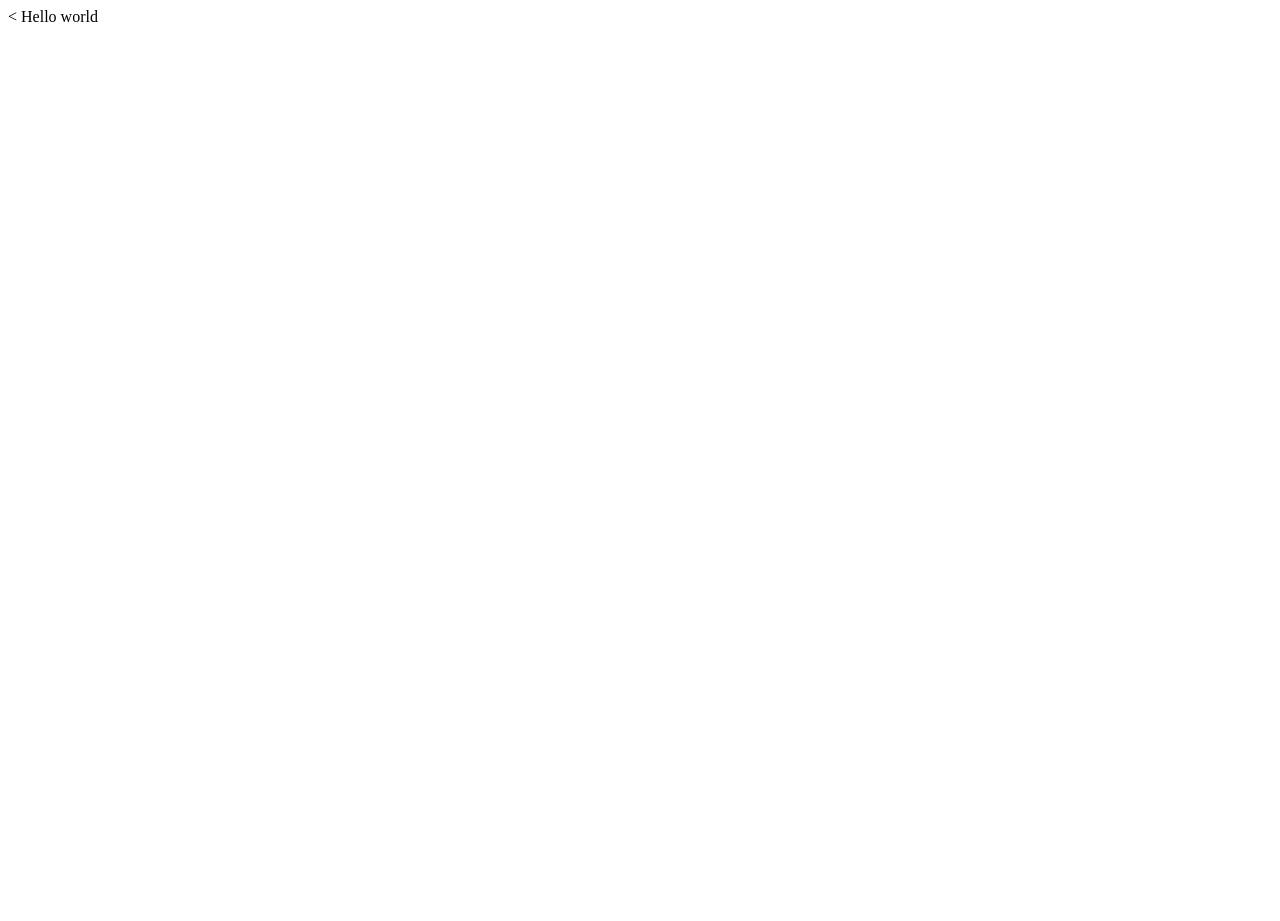
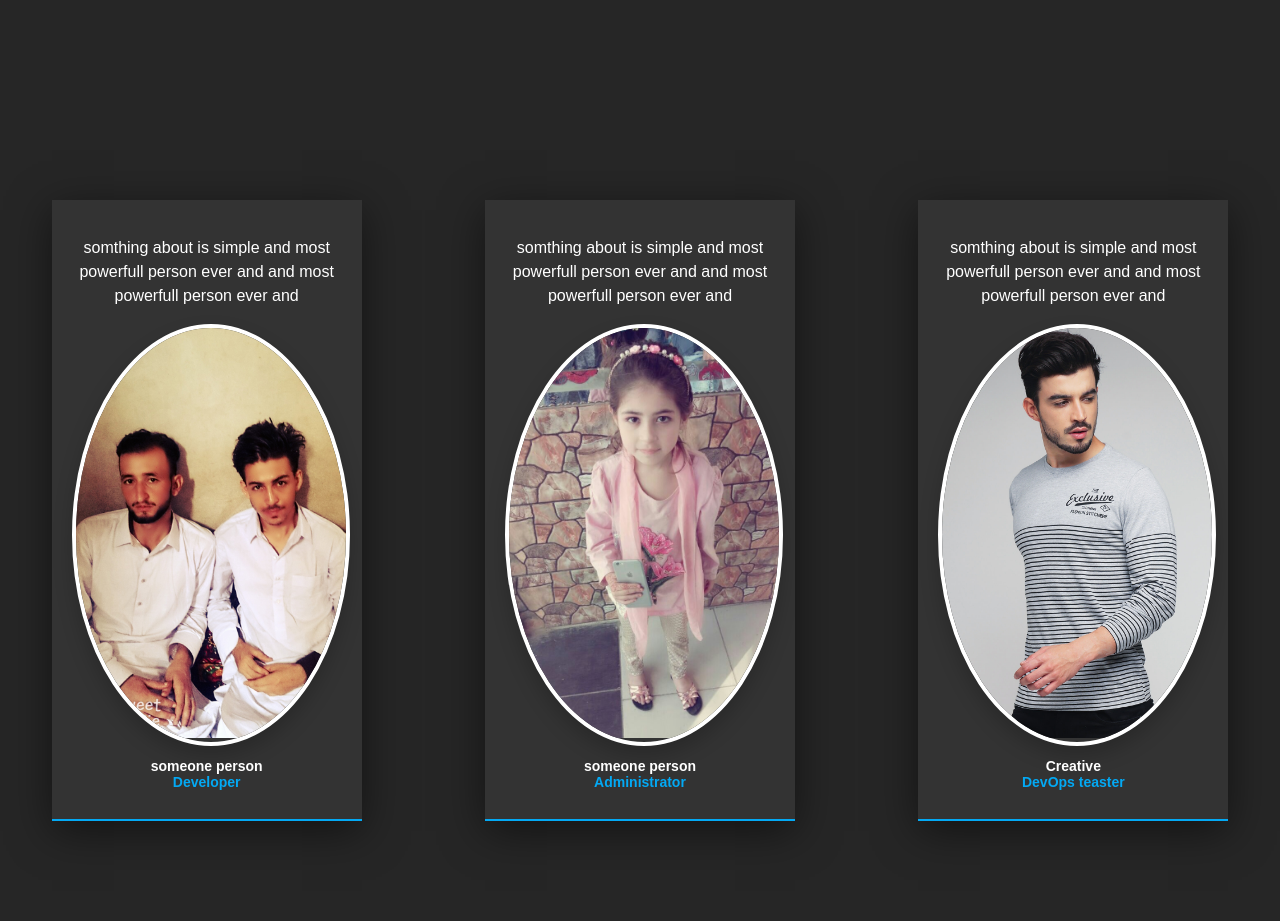
Before and after one commit to Asad-ullah1/Hellow_world, a plain HTML site: page Hellow_fist.html in a window 1280 px wide. Before the commit the page ends 800 px from the top, so only its background shows below. Drawn offline with Linux system fonts and the light colour scheme.

Commit message:
cards_updation

```diff
--- a/Hellow_fist.html
+++ b/Hellow_fist.html
@@ -1,9 +1,58 @@
-<<!DOCTYPE html>
-<html lang="en">
-  <head>
-    <title>first</title>
-  </head>
-  <body>
-    Hello world
-  </body>
+<!DOCTYPE html>
+<html>
+<head>
+	<meta charset="utf-8">
+	<meta name="viewport" content="width=device-width, initial-scale=1.0">
+	<title> test card</title>
+	<link rel="stylesheet" type="text/css" href="book.css">
+</head>
+<body>
+<div class="test">
+	<div class="card">
+		<div class="layer"></div>
+		<div class="content">
+			<p> somthing about is simple and most powerfull person
+				ever and and most powerfull person
+				ever and</p>
+			<div class="image">
+			<img src="a1.jpg" height="410px">
+
+		</div>
+		<div class="details">
+			<h2>someone person<br><span>Developer</span></h2>
+		</div>
+	</div>
+	</div>
+	<div class="card">
+		<div class="layer"></div>
+		<div class="content">
+			<p> somthing about is simple and most powerfull person
+				ever and and most powerfull person
+				ever and</p>
+			<div class="image">
+			<img src="a2.jpg" height="410px" >
+
+		</div>
+		<div class="details">
+			<h2>someone person<br><span>Administrator</span></h2>
+		</div>
+	</div>
+	</div>
+	<div class="card">
+		<div class="layer"></div>
+		<div class="content">
+			<p> somthing about is simple and most powerfull person
+			ever and and most powerfull person
+			ever and</p>
+			<div class="image">
+			<img src="a3.jpg" height="410px">
+
+		</div>
+		<div class="details">
+			<h2>Creative<br><span>DevOps teaster</span></h2>
+		</div>
+	</div>
+	</div>
+</div>
+</body>
 </html>
--- /dev/null
+++ b/book.css
@@ -0,0 +1,78 @@
+body{
+	margin: 0;
+	padding: 0;
+	width: 100%;
+	height: 100%;
+	font-family: sans-serif;
+	background :#262626;
+}
+.test{
+	margin: 200px auto 100px;
+	display: grid;
+	grid-template-columns: repeat( auto-fit, minmax(350px,1fr));
+	grid-gap: 20px;
+}
+.test  .card
+{
+	position: relative;
+	width: 310px;
+	margin: 0 auto;
+	background: #333;
+	padding: 20px;
+	box-sizing: border-box;
+	text-align: center;
+	box-shadow: 0 10px 40px rgba(0,0,0,.5);
+	overflow: hidden;
+}
+.test  .card .layer
+{
+position: absolute;
+top: calc(100% - 2px);
+width: 100%;
+height: 100%;
+left: 0;
+background : linear-gradient(#03a9f4, #e91ee3);
+z-index: 1;
+transition: 0.5s;
+
+}
+.test  .card:hover .layer
+{
+	top: 0;
+}
+.test .card .content
+{
+	position: relative;
+	z-index: 2;
+}
+.test .card .content p{
+font-size: 16px;
+line-height: 24px;
+color: #fff;
+}
+.test .card .content .image {
+	width: 100%;
+	height: 100%;
+	margin: 0 auto;
+	border-radius: 50%;
+	overflow: hidden;
+	border: 4px solid #fff;
+	box-shadow: 0 10px 20px rgba(0,0,0,.2);
+
+}
+.test .card .content .details h2
+{
+	font-size: 14px;
+	color: #fff;
+
+}
+.test .card .content .details h2 span
+{
+	color: #03a9f4;
+	font-size: 14px;
+	transition: 0.5s;
+}
+.test .card:hover .content .details h2 span
+{
+	color: black;
+}
```
Also changed, not shown: a1.jpg (added), a2.jpg (added), a3.jpg (added), 1 other file.
